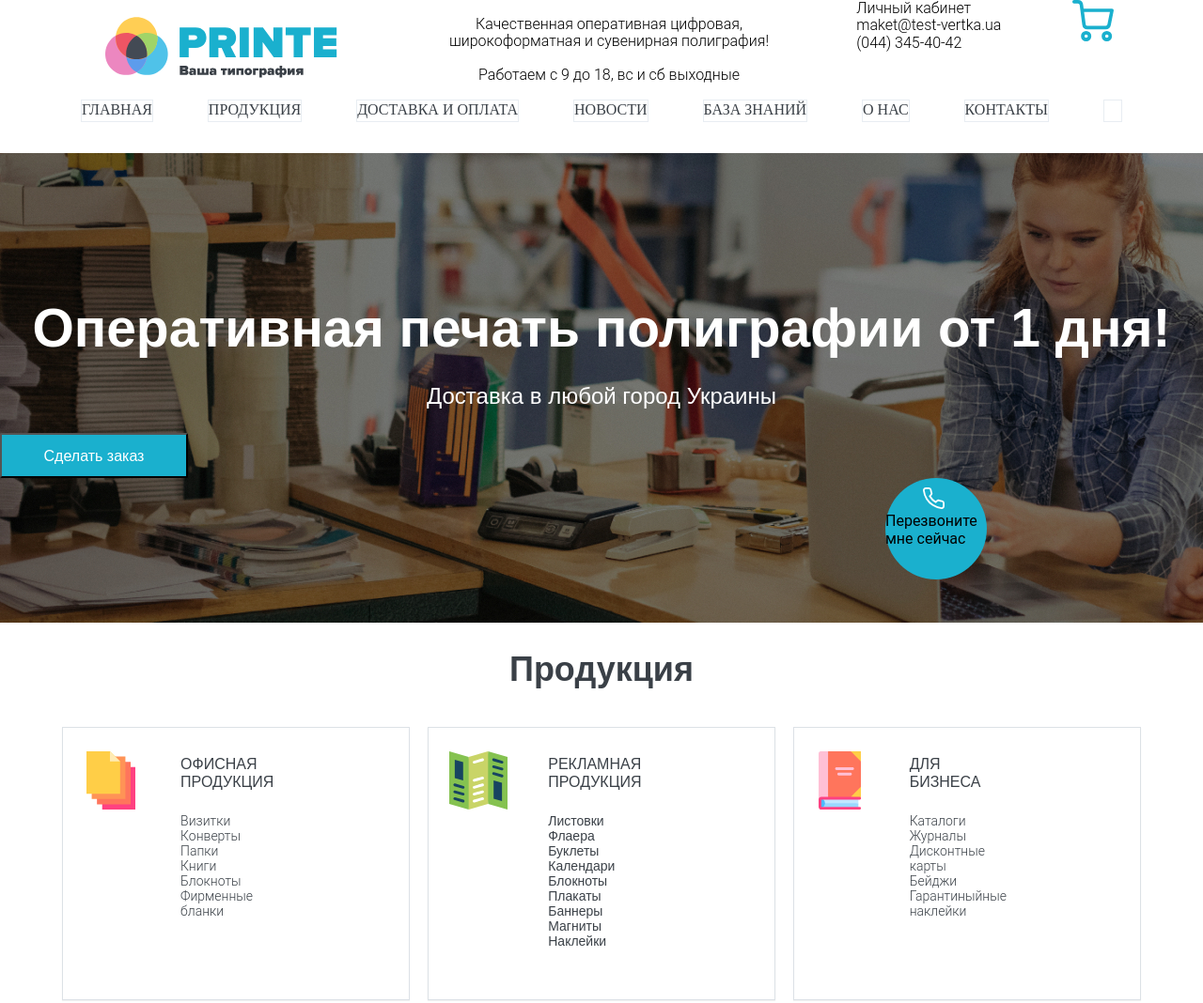
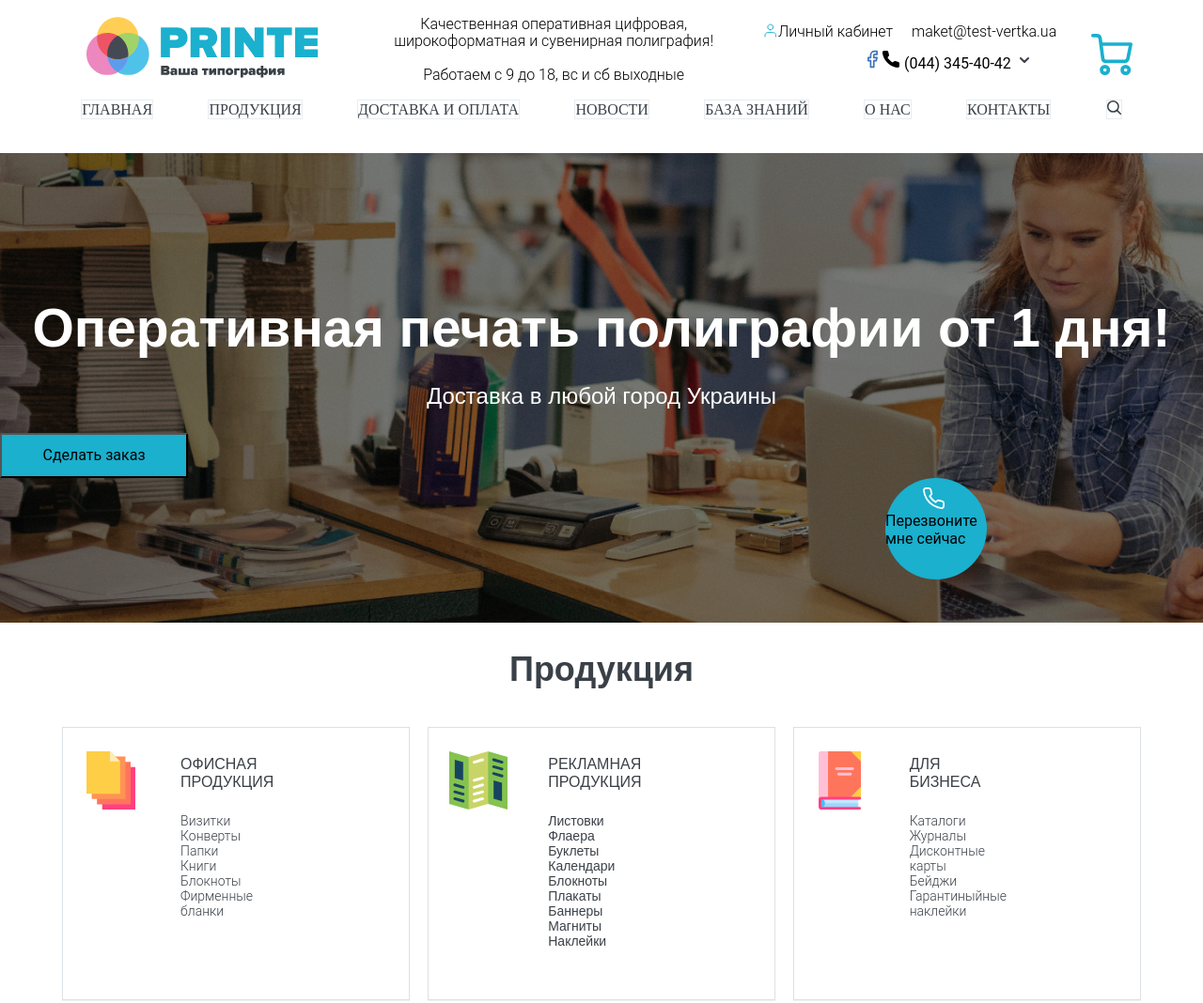
Before and after one commit to KristinaLobanets/Lobanets_Test, a plain HTML site: page Glyanec/index.html in a window 1280 px wide. Shown: the top 1068 px of the page at 94% size. Drawn offline with Linux system fonts and the light colour scheme.

Commit message:
beforepause

```diff
--- a/Glyanec/css/styles.css
+++ b/Glyanec/css/styles.css
@@ -45,6 +45,7 @@ img {
 header {
   display: flex;
   height: 106px;
+  justify-content: space-between;
 }
 
 .logo {
@@ -73,7 +74,23 @@ header {
 .header-contacts {
 }
 
+.person-contacts {
+  display: flex;
+  padding-top: 25px;
+}
+
+.logo-image-icon {
+  padding: 10px;
+}
+
+.person-contacts-txt {
+  padding-right: 20px;
+  padding-left: 1px;
+}
+
 .header-phone {
+  padding-left: 110px;
+  padding-top: 10px;
 }
 
 .header-phone:hover .header-phone-block {
@@ -88,6 +105,11 @@ header {
 }
 
 .card {
+  padding-top: 36px;
+}
+
+.card-image-icon {
+  fill: #3a4047;
 }
 
 .navigation {
--- a/Glyanec/index.html
+++ b/Glyanec/index.html
@@ -12,11 +12,9 @@
       <div class="logo">
         <a href="#"
           ><svg class="logo-image" width="256" height="77">
-            <use
-              href="./sprite.svg#icon-Logo"
-              class="logo-image-icon"
-            ></use></svg
-        ></a>
+            <use href="./sprite.svg#icon-Logo"></use>
+          </svg>
+        </a>
       </div>
       <div class="header-work">
         <p class="work-text">
@@ -26,11 +24,25 @@
         <p class="work-time">Работаем с 9 до 18, вс и сб выходные</p>
       </div>
       <div class="header-contacts">
-        <div>
-          <p>Личный кабинет</p>
+        <div class="person-contacts">
+          <svg class="person" width="14" height="15" class="person-image-icon">
+            <use href="./sprite.svg#icon-user"></use>
+          </svg>
+          <p class="person-contacts-txt">Личный кабинет</p>
           <p>maket@test-vertka.ua</p>
         </div>
-        <div class="header-phone"><p>(044) 345-40-42</p></div>
+        <div class="header-phone">
+          <svg class="logo-fb" width="11" height="20">
+            <use href="./sprite.svg#icon-facebook"></use>
+          </svg>
+          <svg class="logo-phone" width="20" height="20">
+            <use href="./sprite.svg#icon-phone"></use>
+          </svg>
+          (044) 345-40-42
+          <svg class="logo-phone" width="20" height="20">
+            <use href="./sprite.svg#icon-Group-21"></use>
+          </svg>
+        </div>
         <ul class="header-phone-block">
           <li class="header-phone-input"><p>(099) 445-54-18</p></li>
           <li class="header-phone-input"><p>(096) 497-78-03</p></li>
@@ -42,9 +54,10 @@
           ><svg class="card-image" width="44" height="44">
             <use
               href="./sprite.svg#icon-shopping-cart"
-              class="logo-image-icon"
-            ></use></svg
-        ></a>
+              class="card-image-icon"
+            ></use>
+          </svg>
+        </a>
       </div>
     </header>
     <section class="navigation container">
@@ -71,19 +84,22 @@
           <a href="#"><p class="navigation-list-txt">Контакты</p></a>
         </li>
         <li class="navigation-list">
-          <a href="#"
-            ><p class="navigation-list-txt">
-              <svg class="logo-image" width="18" height="18"></svg></p
-          ></a>
+          <a href="#">
+            <img
+              src="./image/icons/search.svg"
+              alt="teamate"
+              class="team__image"
+              width="15"
+              height="15"
+            />
+          </a>
         </li>
       </ul>
     </section>
     <section class="title-section container">
       <h2 class="title">Оперативная печать полиграфии от 1 дня!</h2>
       <p class="title-text">Доставка в любой город Украины</p>
-      <button class="title-button">
-        <p class="title-button-txt">Сделать заказ</p>
-      </button>
+      <button class="title-button">Сделать заказ</button>
       <div class="button-phone">
         <svg width="23" height="23" class="image-phone-svg">
           <use href="./sprite.svg#icon-phone-2" class="image-phone"></use>
```
